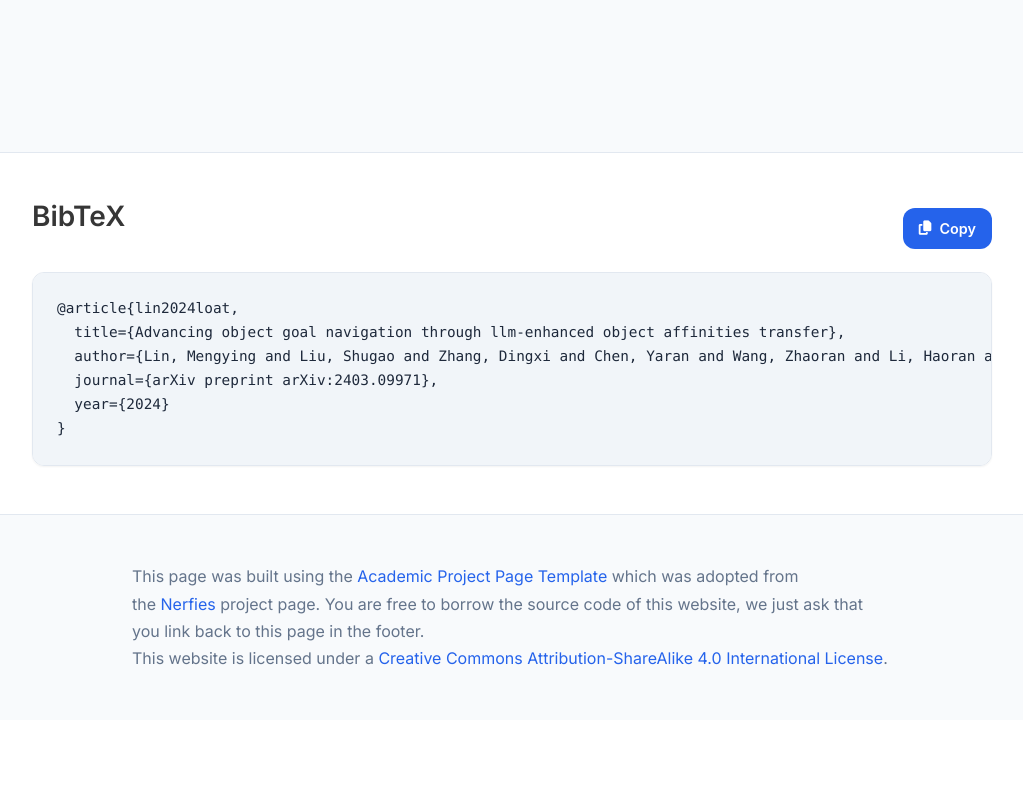
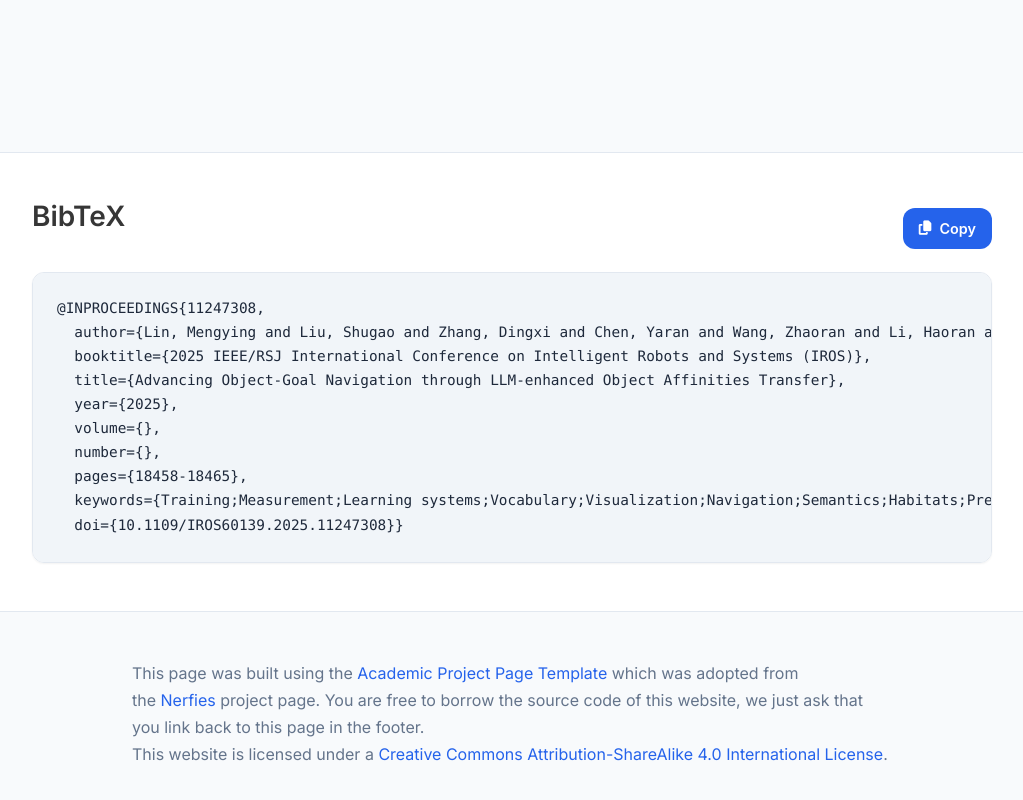
Before and after one commit to Cassie-Lim/LOAT, a plain HTML site: page index.html in a window 1280 px wide. Shown: the part 2021-2821 px from the top of the page, without its empty margins (128-1151 px from the left). Before the commit the page ends 2741 px from the top, so only its background shows below. Drawn offline with nearby package versions, Linux system fonts and the light colour scheme; some icons are missing.

Commit message:
update citations

```diff
--- a/index.html
+++ b/index.html
@@ -410,12 +410,17 @@ Although Large Language Models (LLMs) as planners or agents offer a rich knowled
           <span class="copy-text">Copy</span>
         </button>
       </div>
-      <pre id="bibtex-code"><code>@article{lin2024loat,
-  title={Advancing object goal navigation through llm-enhanced object affinities transfer},
+      <pre id="bibtex-code"><code>@INPROCEEDINGS{11247308,
   author={Lin, Mengying and Liu, Shugao and Zhang, Dingxi and Chen, Yaran and Wang, Zhaoran and Li, Haoran and Zhao, Dongbin},
-  journal={arXiv preprint arXiv:2403.09971},
-  year={2024}
-}</code></pre>
+  booktitle={2025 IEEE/RSJ International Conference on Intelligent Robots and Systems (IROS)},
+  title={Advancing Object-Goal Navigation through LLM-enhanced Object Affinities Transfer},
+  year={2025},
+  volume={},
+  number={},
+  pages={18458-18465},
+  keywords={Training;Measurement;Learning systems;Vocabulary;Visualization;Navigation;Semantics;Habitats;Predictive models;Mobile robots},
+  doi={10.1109/IROS60139.2025.11247308}}
+</code></pre>
     </div>
 </section>
 <!--End BibTex citation -->
```
